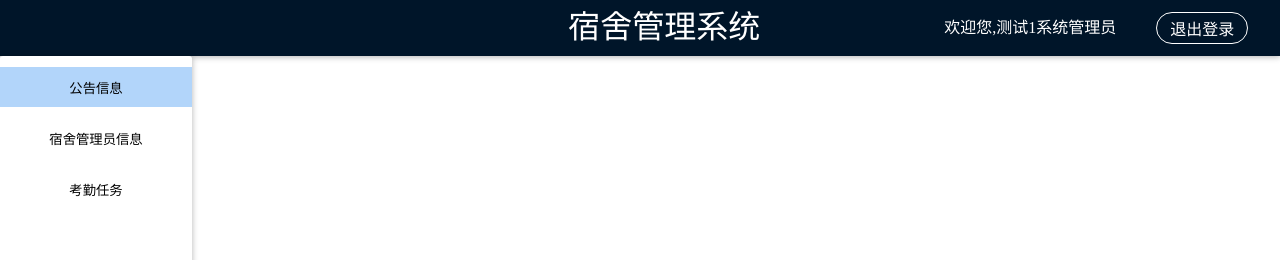
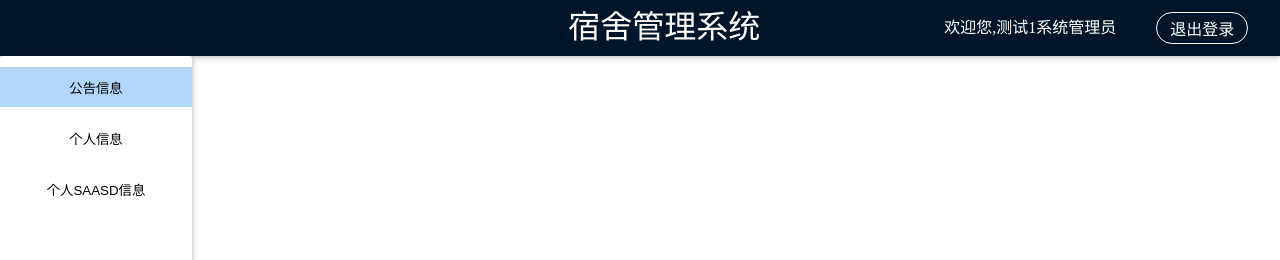
Before and after one commit to 180612Team1/DormitoryManagementSystemWeb, a Vue app: page / in a window 1280 px wide. Shown: the top 260 px of the page. Built offline with nearby package versions, Linux system fonts and the light colour scheme.

Commit message:
Update sideBar.vue

```diff
--- a/src/components/sideBar.vue
+++ b/src/components/sideBar.vue
@@ -11,7 +11,7 @@ export default {
   name: 'sideBar',
   data () {
     return {
-      role: 0,
+      role: 1,
       selectBtn: 0
     }
   },
@@ -46,6 +46,10 @@ export default {
         {
           id: 2,
           name: '个人信息'
+        },
+        {
+          id: 3,
+          name: '个人SAASD信息'
         }
       ]
       let student = [
```
